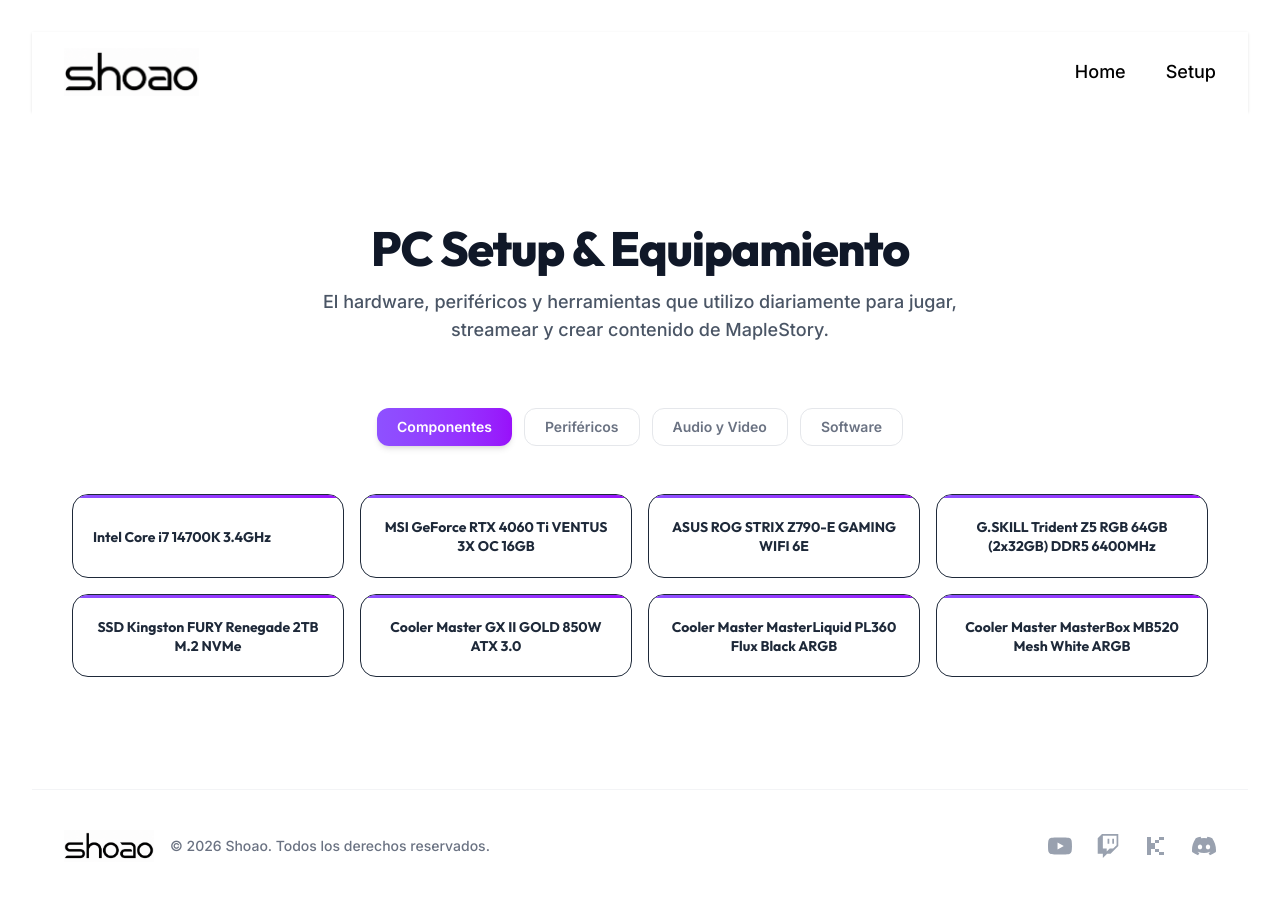
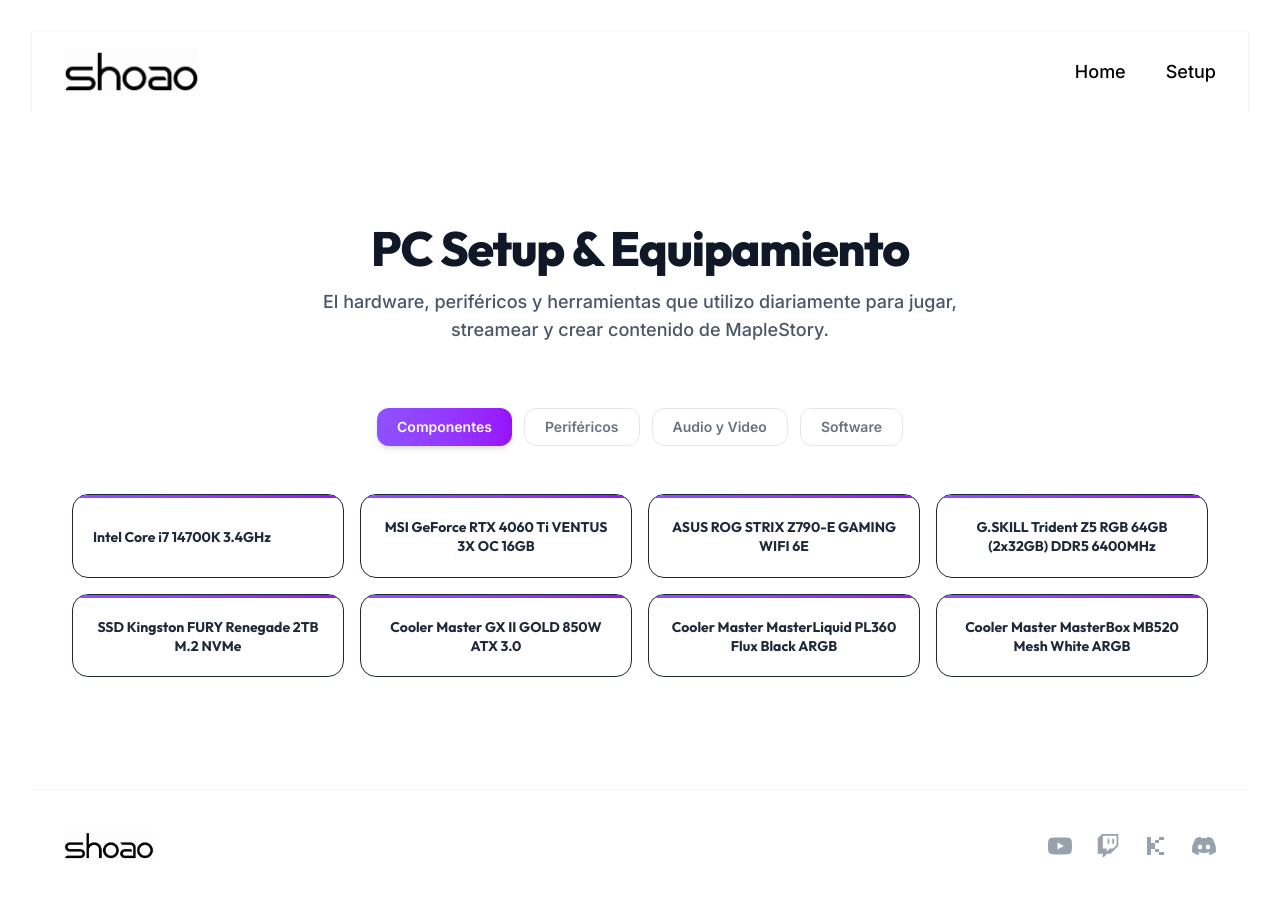
Before and after one commit to Fabrizio7S/landing-shoao, a React (Vite) app: page /setup in a window 1280 px wide. Shown: the top 898 px of the page. Built offline with nearby package versions, Linux system fonts and the light colour scheme.

Commit message:
feat:footer corregido

```diff
--- a/src/components/layout/Footer.tsx
+++ b/src/components/layout/Footer.tsx
@@ -12,9 +12,6 @@
             alt="Shoao"
             className="h-8 w-auto object-contain"
           />
-          <p className="text-sm text-gray-500 font-medium">
-            &copy; {currentYear} Shoao. Todos los derechos reservados.
-          </p>
         </div>
 
         {/* Right Side: Social Networks */}
```
